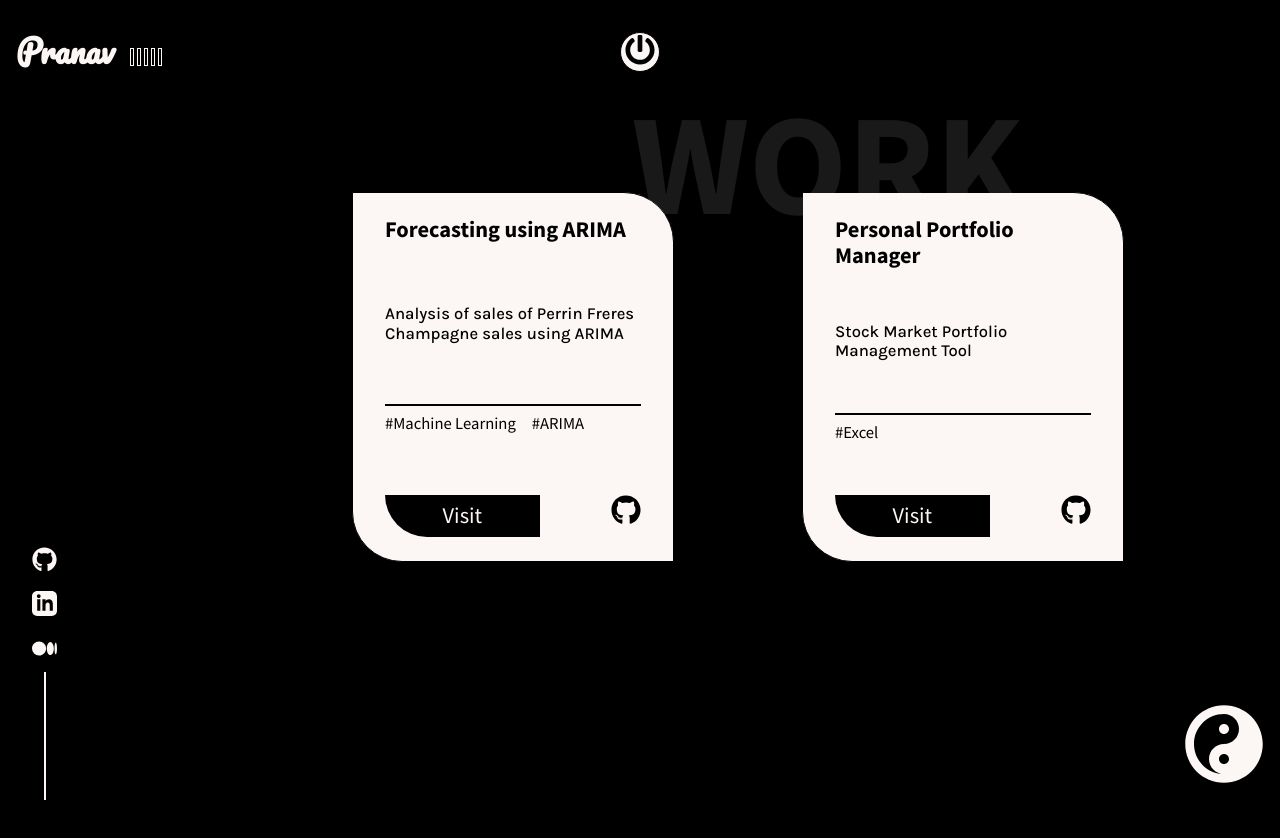
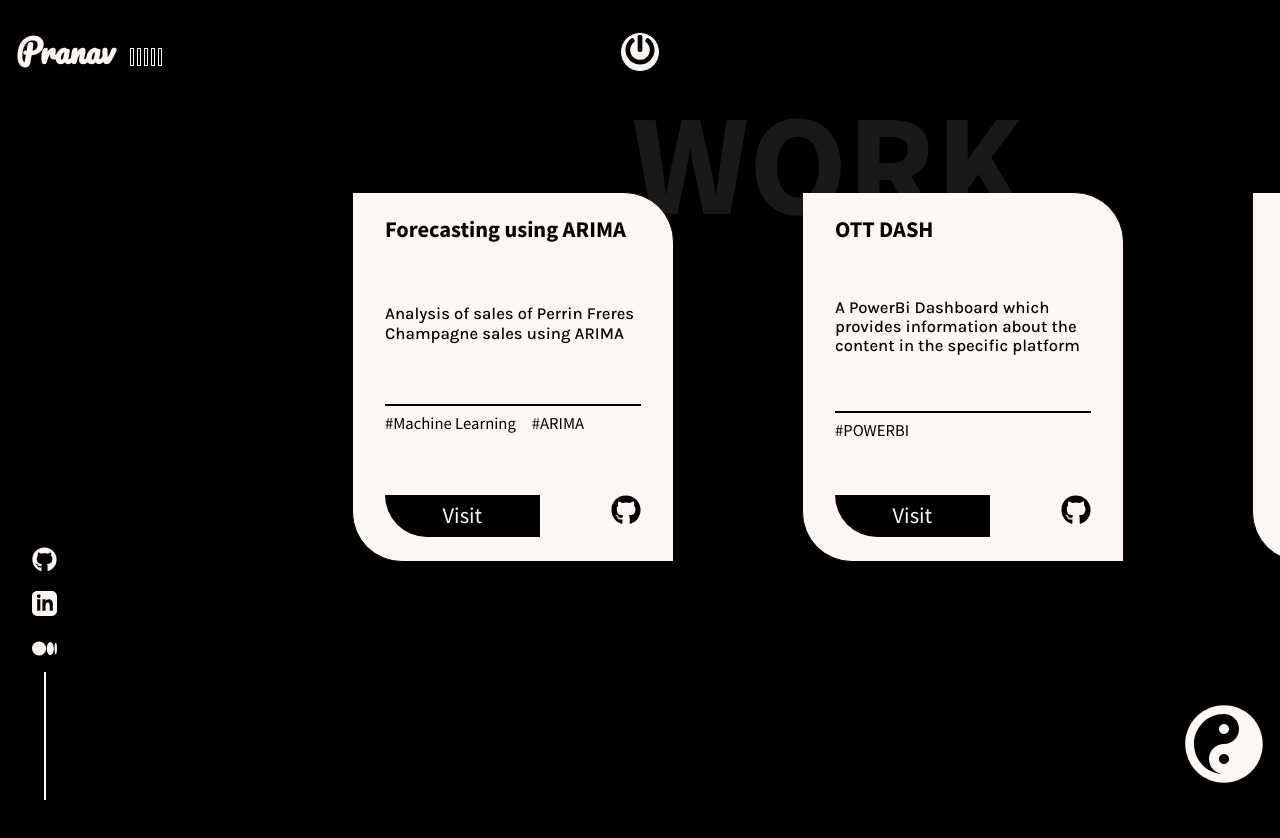
Before and after one commit to pranavrushi/Portfolio, a React (Create React App) app: page /work in a window 1280 px wide. Shown: the top 838 px of the page. Built offline with nearby package versions, Linux system fonts and the light colour scheme.

Commit message:
works page addition

```diff
--- a/src/components/MySkillsPage.js
+++ b/src/components/MySkillsPage.js
@@ -2,8 +2,6 @@ import React from 'react'
 import styled, { ThemeProvider } from 'styled-components'
 import {lightTheme} from './Themes';
 import { Develope} from './AllSvgs';
-
-
 import LogoComponent from '../subComponents/LogoComponent';
 import SocialIcons from '../subComponents/SocialIcons';
 import PowerButton from '../subComponents/PowerButton';
--- a/src/data/WorkData.js
+++ b/src/data/WorkData.js
@@ -12,6 +12,16 @@ export const Work = [
     },
     {
         id:2,
+        name:"OTT DASH",
+        description:"A PowerBi Dashboard which provides information about the content in the specific platform",
+        tags:["POWERBI"],
+
+        demo:"",
+        github:""
+
+    },
+    {
+        id:3,
         name:"Personal Portfolio Manager",
         description:"Stock Market Portfolio Management Tool",
         tags:["Excel"],
@@ -20,16 +30,7 @@ export const Work = [
         github:"https://github.com/pranavrushi/Portfolio-Manager"
 
     },
-    // {
-    //     id:2,
-    //     name:"",
-    //     description:"",
-    //     tags:[],
 
-    //     demo:"",
-    //     github:""
-
-    // },
     // {
     //     id:3,
     //     name:"Dev.to Clone",
```
Also changed, not shown: 7 other files (tests, documents, lock files or other folders).
